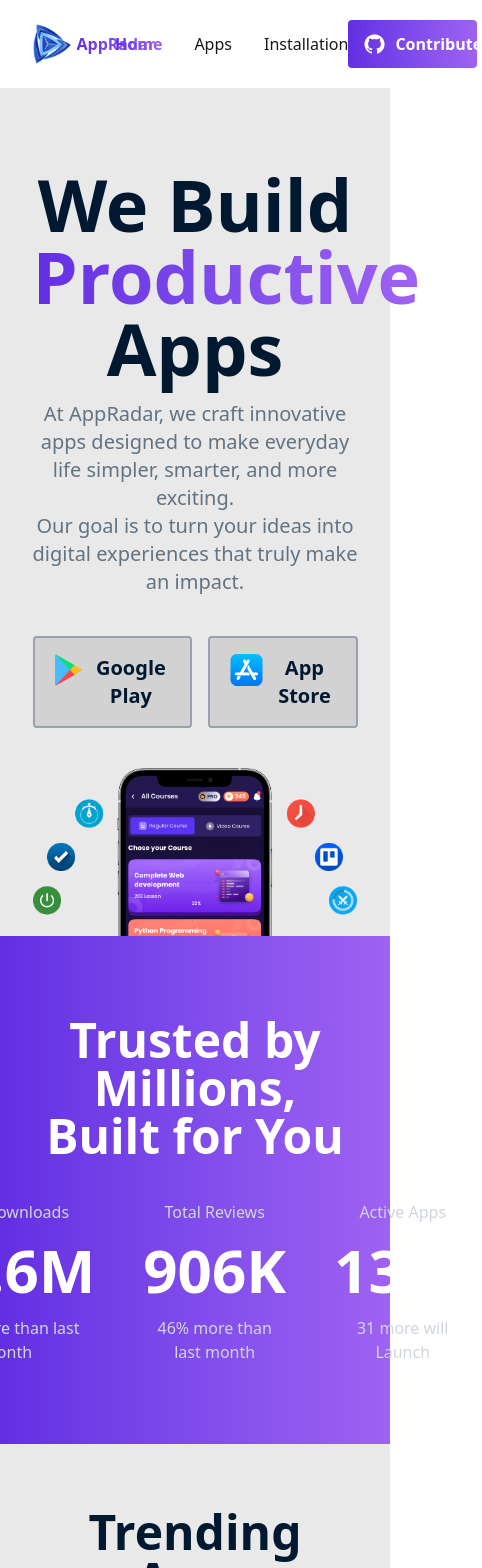
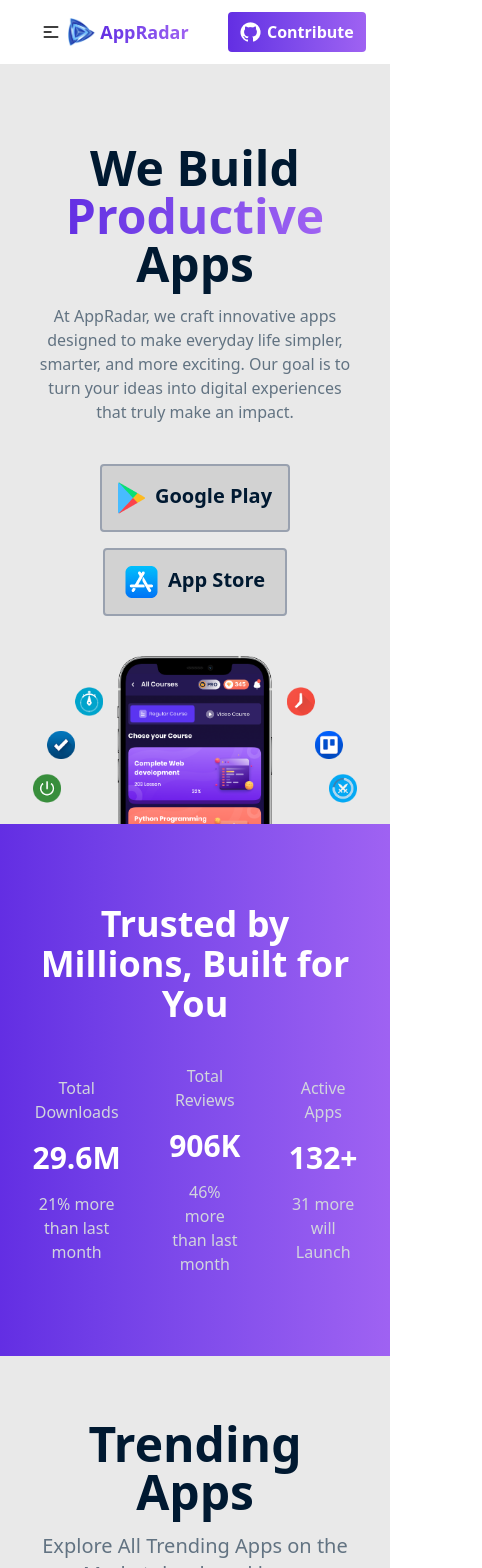
Before and after one commit to effataratauhida/AppRadar-A08, a React (Vite) app: page / in a window 390 px wide. Shown: the top 1568 px of the page, 482 px wide, since content can reach past the window. Built offline with nearby package versions, Linux system fonts and the light colour scheme.

Commit message:
added responsive navbar & footer

```diff
--- a/src/Routes/Routes.jsx
+++ b/src/Routes/Routes.jsx
@@ -3,6 +3,8 @@ import { createBrowserRouter } from "react-router";
 import Root from '../pages/Root/Root';
 import ErrorPage from '../pages/ErrorPage/ErrorPage';
 import Home from '../pages/Home/Home';
+import Apps from '../pages/Apps/Apps'
+
 
 
 export const router = createBrowserRouter([
@@ -15,6 +17,10 @@ export const router = createBrowserRouter([
             index: true,
             path: '/',
             Component:Home
+        },
+        {
+          path: '/apps',
+          Component: Apps
         }
     ]
   },
--- a/src/components/Banner/Banner.jsx
+++ b/src/components/Banner/Banner.jsx
@@ -8,22 +8,22 @@ const Banner = () => {
         <div className='parentDiv bg-[#E9E9E9] '>
        {/* banner */}
         <div className='text-center pt-20 pb-10 max-w-10/12 mx-auto'>
-            <h1 className='text-7xl text-[#001931] font-semibold'>We Build
+            <h1 className='text-5xl md:text-7xl text-[#001931] font-semibold '>We Build
                 <br /> <span className='bg-gradient-to-r from-[#632EE3] to-[#9F62F2]
                     bg-clip-text text-transparent'>Productive</span> Apps</h1>
-            <p className='text-[#627382] text-xl mt-4'>At AppRadar, we craft innovative apps designed to make everyday life simpler, smarter, and more exciting. <br /> Our goal is to turn your ideas into digital experiences that truly make an impact.</p>
+            <p className='text-[#627382] text-base md:text-lg mt-4'>At AppRadar, we craft innovative apps designed to make everyday life simpler, smarter, and more exciting. Our goal is to turn your ideas into digital experiences that truly make an impact.</p>
         </div>
         {/* 2 buttons */}
-        <div className='max-w-10/12 mx-auto flex items-center justify-center gap-4 pb-10'>
+        <div className='max-w-10/12 mx-auto flex flex-col md:flex-row items-center justify-center gap-4 pb-10'>
 
             {/* play store btn */}
-            <button className='flex gap-2.5 border-2 border-gray-400 rounded-sm py-4 px-5 bg-[#D2D2D2]'>
+            <button className='flex gap-2.5 border-2 border-gray-400 rounded-sm py-4 px-4 bg-[#D2D2D2] cursor-pointer hover:scale-105'>
                 <img src={playStoreImg} alt="" />
                 <h4 className='font-semibold text-xl text-[#001931] '>Google Play</h4>
             </button>
 
             {/* app store btn */}
-            <button className='flex gap-2.5 border-2 border-gray-400 rounded-sm py-4 px-5 bg-[#D2D2D2]'>
+            <button className='flex gap-2.5 border-2 border-gray-400 rounded-sm py-4 px-5 bg-[#D2D2D2] cursor-pointer hover:scale-105'>
                 <img src={appStoreImg} alt="" />
                 <h4 className='font-semibold text-xl text-[#001931] '>App Store</h4>
             </button>
@@ -37,21 +37,22 @@ const Banner = () => {
         {/* states */}
         <div className=' bg-gradient-to-r from-[#632EE3] to-[#9F62F2] py-20'>
             <div className='max-w-10/12 mx-auto text-center'>
-                <h2 className='font-semibold text-5xl text-white'>Trusted by Millions, Built for You</h2>
+                <h2 className='font-bold text-4xl md:text-5xl text-white'>Trusted by Millions, Built for You</h2>
+                {/* 3 states btn */}
                 <div className='mt-10 flex items-center justify-center gap-12'>
                     <div>
                         <p className='text-gray-300'>Total Downloads</p>
-                    <h3 className='font-extrabold text-6xl text-white py-4'>29.6M</h3>
+                    <h3 className='font-extrabold text-3xl md:text-6xl text-white py-4'>29.6M</h3>
                     <p className='text-gray-300'>21% more than last month</p>
                     </div>
                     <div>
                         <p className='text-gray-300'>Total Reviews</p>
-                    <h3 className='font-extrabold text-6xl text-white py-4'>906K</h3>
+                    <h3 className='font-extrabold text-3xl md:text-6xl text-white py-4'>906K</h3>
                     <p className='text-gray-300'>46% more than last month</p>
                     </div>
                     <div>
                         <p className='text-gray-300'>Active Apps</p>
-                    <h3 className='font-extrabold text-6xl text-white py-4'>132+</h3>
+                    <h3 className='font-extrabold text-3xl md:text-6xl text-white py-4'>132+</h3>
                     <p className='text-gray-300'>31 more will Launch</p>
                     </div>
                 </div>
--- a/src/components/Header/Navbar.jsx
+++ b/src/components/Header/Navbar.jsx
@@ -1,34 +1,85 @@
 import React from 'react';
 import gitImg from '../../assets/git.png'
 import logo from '../../assets/logo.png'
+import { Link } from 'react-router';
 
 const Navbar = () => {
     return (
-        <nav>
-              <div className="max-w-10/12 mx-auto py-5 flex items-center justify-between">
-
-            <div className='flex items-center gap-1'>
-                <img className='w-10 h-10' src={logo} alt="" />
-                <h2 className='bg-gradient-to-r from-[#632EE3] to-[#9F62F2]
-                    bg-clip-text text-transparent font-bold text-base'>AppRadar</h2>
+        <div className='bg-white shadow-sm'>
+            <div className="navbar max-w-11/12 mx-auto">
+                <div className="navbar-start">
+                    <div className="dropdown">
+                <div tabIndex={0} role="button" className="btn btn-ghost lg:hidden text-black ">
+                 <svg xmlns="http://www.w3.org/2000/svg" className="h-5 w-5"  fill="none" viewBox="0 0 24 24" stroke="currentColor"> <path strokeLinecap="round" strokeLinejoin="round" strokeWidth="2" d="M4 6h16M4 12h8m-8 6h16" /> </svg>
+                </div>
+      <ul
+        tabIndex={0}
+        className="menu menu-sm dropdown-content bg-base-100 rounded-box z-1 mt-3 w-52 p-2 shadow">
+        <Link to='/' className='bg-gradient-to-r from-[#632EE3] to-[#9F62F2]
+                            bg-clip-text text-transparent font-semibold text-base'>Home</Link>
+                        <Link to='/apps' className='text-base font-medium text-black'>Apps</Link>
+                        <Link to='/' className='text-base font-medium text-black'>Installation</Link>
+      </ul>
+                    </div>
+                    <Link to='/' className="flex items-center gap-1 hover:scale-105 ml-[-10px]">
+                        <img className='md:w-10 md:h-10 w-7 h-7' src={logo} alt="" />
+                      <h2 className='bg-gradient-to-r from-[#632EE3] to-[#9F62F2]
+                      bg-clip-text text-transparent font-bold text-lg'>
+                     AppRadar</h2>
+                    </Link>
+                </div>
+                <div className="navbar-center hidden lg:flex">
+                    <ul className="flex items-center gap-8">
+                        <Link to='/' className='bg-gradient-to-r from-[#632EE3] to-[#9F62F2]
+                            bg-clip-text text-transparent font-semibold text-base'>Home</Link>
+                        <Link to='/apps' className='text-base font-medium text-black'>Apps</Link>
+                        <Link to='/' className='text-base font-medium text-black'>Installation</Link>
+                    </ul>
+                </div>
+                <div className="navbar-end">
+                          <button className='hover:scale-105 cursor-pointer rounded-sm bg-gradient-to-r
+                  from-[#632EE3] to-[#9F62F2] flex items-center gap-1.5 md:gap-2.5 py-2 px-3 md:py-3 md:px-4'>
+                 <img src= {gitImg} alt="" />
+                 <p className='text-white font-semibold text-base'>Contribute</p>
+            </button>
+                </div>
             </div>
-
-            <div>
-                <ul className='flex items-center gap-8'>
-                    <li className='bg-gradient-to-r from-[#632EE3] to-[#9F62F2]
-                    bg-clip-text text-transparent font-semibold text-base'>Home</li>
-                    <li className='text-base font-medium'>Apps</li>
-                    <li className='text-base font-medium'>Installation</li>
-                </ul>
-            </div>
-            <button className='rounded-sm bg-gradient-to-r from-[#632EE3] to-[#9F62F2] flex items-center gap-2.5 py-3 px-4'>
-                <img src= {gitImg} alt="" />
-                <p className='text-white font-semibold text-base'>Contribute</p>
-            </button>
+        </div>
 
 
-</div>
-        </nav>
+
+
+
+
+
+//         <nav className='bg-white'>
+//               <div className="max-w-10/12 mx-auto py-5 flex items-center justify-between">
+
+//             <Link to='/' className='flex items-center gap-1 cursor-pointer hover:scale-105'>
+//                 <img className='w-10 h-10' src={logo} alt="" />
+//                 <h2 className='bg-gradient-to-r from-[#632EE3] to-[#9F62F2]
+//                     bg-clip-text text-transparent font-bold text-base'>
+//                     AppRadar</h2>
+//             </Link>
+
+//             <div>
+//                 <ul className='flex items-center gap-8'>
+//                     <li className='bg-gradient-to-r from-[#632EE3] to-[#9F62F2]
+//                     bg-clip-text text-transparent font-semibold text-base'>Home</li>
+//                     <li className='text-base font-medium text-black'>Apps</li>
+//                     <li className='text-base font-medium text-black'>Installation</li>
+//                 </ul>
+//             </div>
+//             <button className='hover:scale-105 cursor-pointer rounded-sm bg-gradient-to-r
+//                  from-[#632EE3] to-[#9F62F2] flex items-center gap-2.5 py-3 px-4'>
+//                 <img src= {gitImg} alt="" />
+//                 <p className='text-white font-semibold text-base'>Contribute</p>
+//             </button>
+
+
+// </div>
+//         </nav>
+
 
     );
 };
--- /dev/null
+++ b/src/pages/About/About.jsx
@@ -0,0 +1,11 @@
+import React from 'react';
+
+const About = () => {
+    return (
+        <div>
+            <h1 className='text-5xl text-bold'>This is about</h1>
+        </div>
+    );
+};
+
+export default About;
--- a/src/pages/Apps/Apps.jsx
+++ b/src/pages/Apps/Apps.jsx
@@ -2,14 +2,8 @@ import React from 'react';
 
 const Apps = () => {
     return (
-        <div className='bg-[#E9E9E9]'>
-            {/* trending apps */}
-        <div className='max-w-10/12 mx-auto py-16'>
-            <div className='text-center'>
-                <h2 className='font-bold text-5xl text-[#001931]'>Trending Apps</h2>
-                <p className='text-[#627382] text-xl pt-4'>Explore All Trending Apps on the Market developed by us</p>
-            </div>
-        </div>
+        <div>
+            <h1 className='text-5xl text-bold'>This is all apps page</h1>
         </div>
     );
 };
--- a/src/pages/Home/Home.jsx
+++ b/src/pages/Home/Home.jsx
@@ -1,13 +1,14 @@
 import React from 'react';
 
 import Banner from '../../components/Banner/Banner';
-import Apps from '../Apps/Apps';
+import TrendingApps from '../TrendingApps/TrendingApps';
+
 
 const Home = () => {
     return (
         <div>
             <Banner></Banner>
-            <Apps></Apps>
+            <TrendingApps></TrendingApps>
         </div>
 
     );
--- /dev/null
+++ b/src/pages/TrendingApps/TrendingApps.jsx
@@ -0,0 +1,17 @@
+import React from 'react';
+
+const TrendingApps = () => {
+    return (
+        <div className='bg-[#E9E9E9]'>
+            {/* trending apps */}
+        <div className='max-w-10/12 mx-auto py-16'>
+            <div className='text-center'>
+                <h2 className='font-bold text-5xl text-[#001931]'>Trending Apps</h2>
+                <p className='text-[#627382] text-xl pt-4'>Explore All Trending Apps on the Market developed by us</p>
+            </div>
+        </div>
+        </div>
+    );
+};
+
+export default TrendingApps;
```
Also changed, not shown: src/pages/ErrorPage/ErrorPage.jsx (+12 -2 lines).
